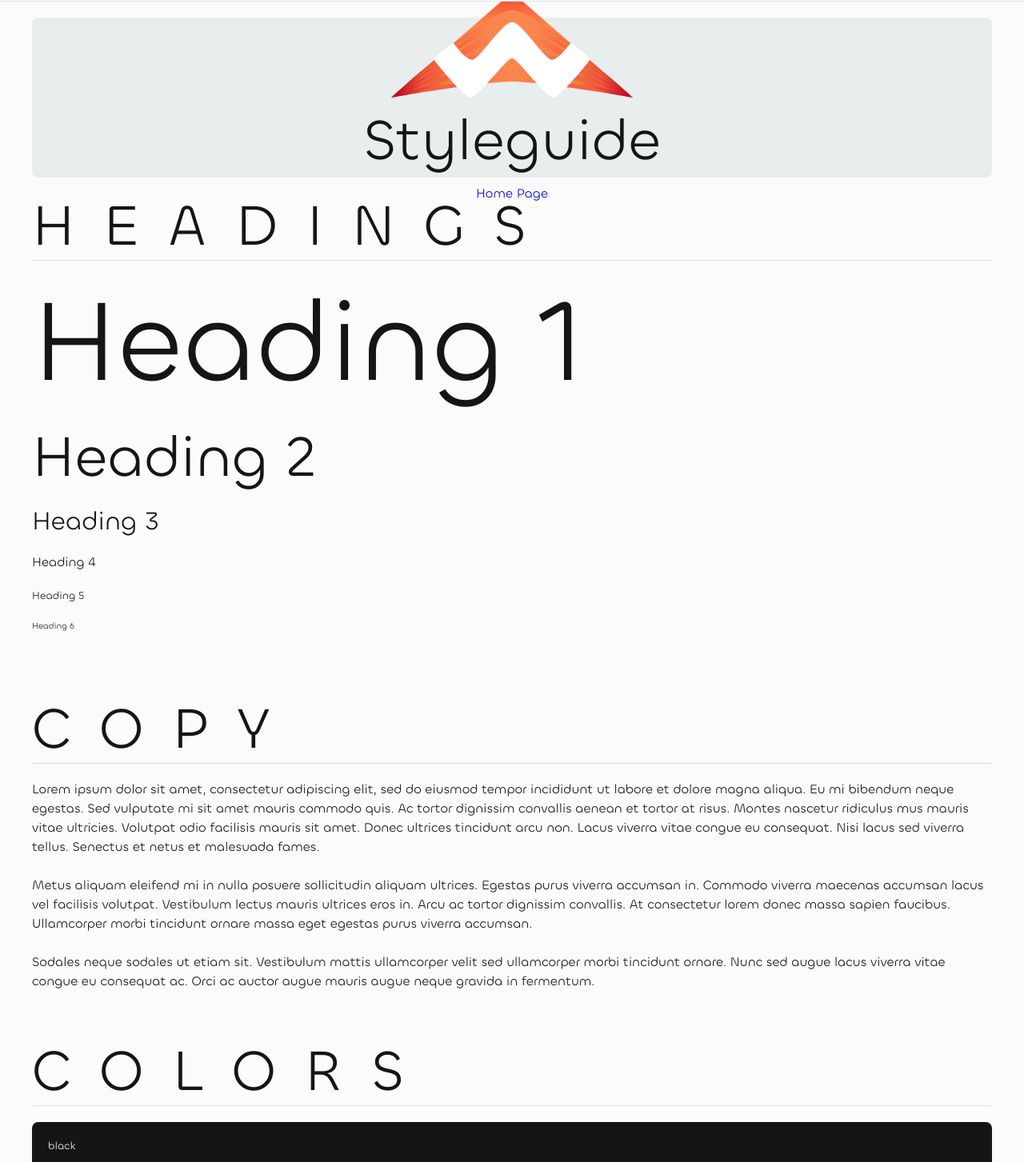
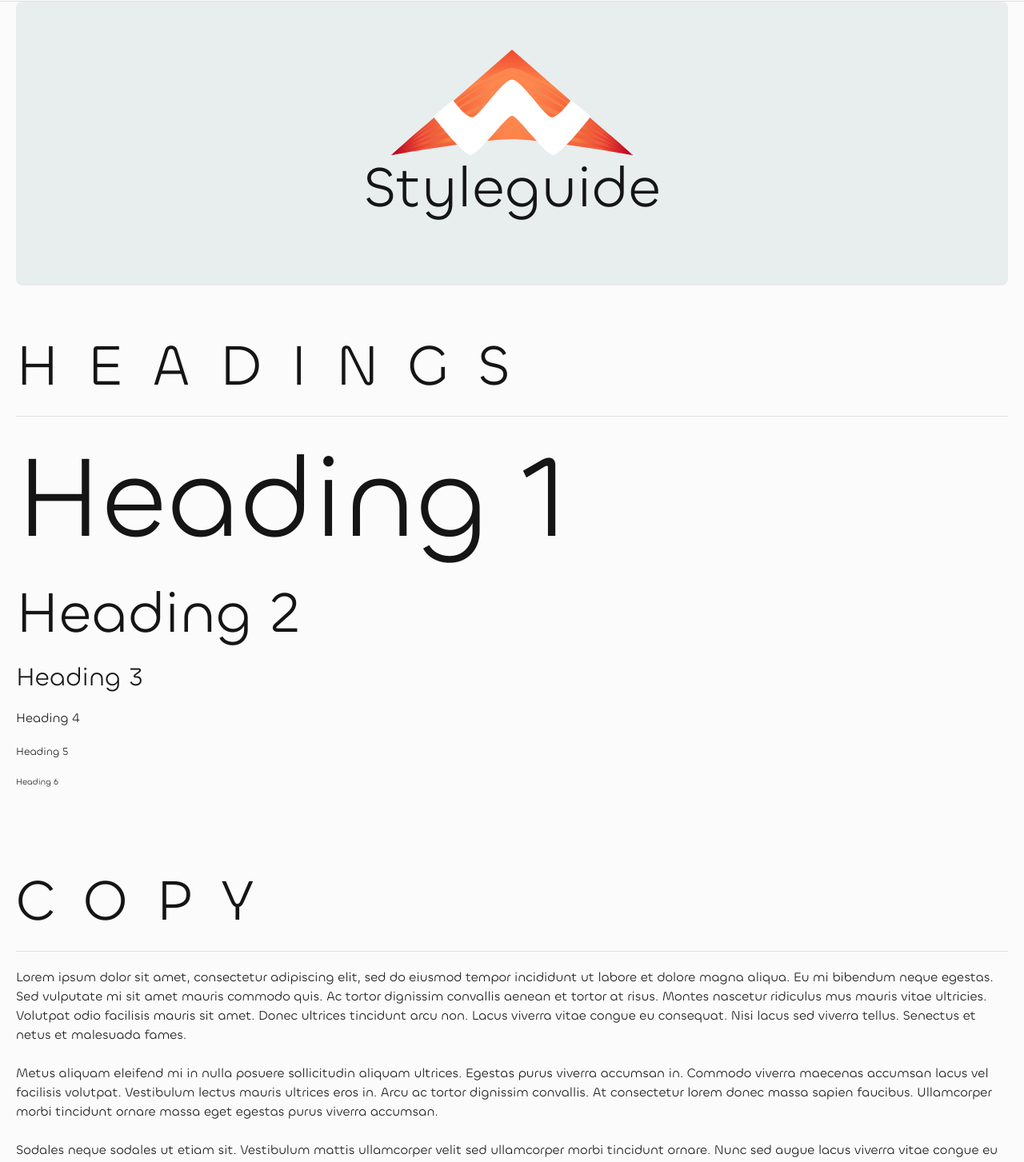
Before and after one commit to wolfpilot/wolfpilot.co, a Next.js app: page /styleguide in a window 1280 px wide. Shown: the part 58-1511 px from the top of the page at 80% size. Built offline with nearby package versions, Linux system fonts and the light colour scheme.

Commit message:
Update all CSS spacing styles

```diff
--- a/src/components/layout/Container.tsx
+++ b/src/components/layout/Container.tsx
@@ -3,8 +3,8 @@ import styled from "styled-components"
 const Container = styled.div`
   width: 100%;
   max-width: var(--max-content-width);
-  padding-right: var(--grid-gutter-size);
-  padding-left: var(--grid-gutter-size);
+  padding-right: var(--grid-offset-size);
+  padding-left: var(--grid-offset-size);
   margin: 0 auto;
 `
 
--- a/src/components/site/SiteDeskNav.tsx
+++ b/src/components/site/SiteDeskNav.tsx
@@ -79,13 +79,13 @@ const Logo = styled(LogoComponent)`
 
   ${mq.from.L`
     width: 75px;
-    margin-right: var(--grid-gutter-size);
-    margin-left: var(--grid-gutter-size);
+    margin-right: var(--spacing-default);
+    margin-left: var(--spacing-default);
   `}
 
   ${mq.from.XL`
-    margin-right: calc(2 * var(--grid-gutter-size));
-    margin-left: calc(2 * var(--grid-gutter-size));
+    margin-right: calc(2 * var(--spacing-default));
+    margin-left: calc(2 * var(--spacing-default));
   `}
 `
 
--- a/src/components/site/SiteFooter.tsx
+++ b/src/components/site/SiteFooter.tsx
@@ -32,7 +32,7 @@ const SiteFooter: React.FC = () => {
 }
 
 const Wrapper = styled.footer`
-  padding: var(--grid-gutter-size) 0;
+  padding: var(--spacing-default) 0;
 `
 
 const Content = styled.div`
@@ -47,7 +47,7 @@ const Content = styled.div`
 `
 
 const SocialLinks = styled(SocialLinksComponent)`
-  margin-bottom: var(--grid-gutter-size);
+  margin-bottom: var(--spacing-default);
 
   ${mq.from.M`
     margin-bottom:0;
--- a/src/components/site/SiteMobNav.tsx
+++ b/src/components/site/SiteMobNav.tsx
@@ -169,7 +169,7 @@ const NavBar = styled.div`
   height: 100%;
   justify-content: space-between;
   height: var(--site-header-height);
-  padding: calc(2 * var(--grid-gutter-size));
+  padding: var(--spacing-default);
 `
 
 const ToggleLine = styled.span<{ $isOpen: boolean }>`
@@ -279,14 +279,14 @@ const NavContentInner = styled.div`
 const NavList = styled(motion.ul)`
   list-style: none;
   margin: 0;
-  padding: calc(2 * var(--grid-gutter-size)) 0;
+  padding: var(--spacing-default) 0;
 `
 
 const NavItem = styled(motion.li)`
   text-transform: lowercase;
 
   &:not(:last-of-type) {
-    margin-bottom: calc(2 * var(--grid-gutter-size));
+    margin-bottom: var(--spacing-default);
   }
 `
 
--- a/src/components/utils/DebugGrid.tsx
+++ b/src/components/utils/DebugGrid.tsx
@@ -102,7 +102,7 @@ const Grid = styled.div`
   width: 100%;
   height: 100%;
   margin: 0 auto;
-  padding: 0 var(--grid-gutter-size);
+  padding: 0 var(--grid-offset-size);
   background-color: var(--c-gridBgColor);
 `
 Grid.displayName = "Grid"
--- a/src/pages/styleguide/index.tsx
+++ b/src/pages/styleguide/index.tsx
@@ -1,4 +1,3 @@
-import Link from "next/link"
 import Image from "next/image"
 import styled from "styled-components"
 
@@ -15,7 +14,7 @@ import Text from "@components/generic/Text"
 
 const StyleguidePage: React.FC = () => {
   return (
-    <Main>
+    <>
       <Container>
         <Header>
           <Image
@@ -24,12 +23,9 @@ const StyleguidePage: React.FC = () => {
             alt={"Logo of a hand-painted wolf with aviator goggles on"}
           />
           <Title>Styleguide</Title>
-          <Link href="/" scroll={false}>
-            Home Page
-          </Link>
         </Header>
 
-        <Content>
+        <Section>
           <ContentHeading level="h2">Headings</ContentHeading>
 
           <Heading level="h1">Heading 1</Heading>
@@ -38,9 +34,9 @@ const StyleguidePage: React.FC = () => {
           <Heading level="h4">Heading 4</Heading>
           <Heading level="h5">Heading 5</Heading>
           <Heading level="h6">Heading 6</Heading>
-        </Content>
+        </Section>
 
-        <Content>
+        <Section>
           <ContentHeading level="h2">Copy</ContentHeading>
 
           <Text>
@@ -67,73 +63,63 @@ const StyleguidePage: React.FC = () => {
             viverra vitae congue eu consequat ac. Orci ac auctor augue mauris
             augue neque gravida in fermentum.
           </Text>
-        </Content>
+        </Section>
 
-        <Content>
+        <Section>
           <ContentHeading level="h2">Colors</ContentHeading>
 
           <ColorList>
             {Object.entries(colors).map(([key, val], index) => (
               <ColorBlock key={index} hex={val}>
-                {key && <Heading level="h5">{key}</Heading>}
+                {key && <Heading level="h3">{key}</Heading>}
                 {val && <Text>{val}</Text>}
               </ColorBlock>
             ))}
           </ColorList>
-        </Content>
+        </Section>
       </Container>
-    </Main>
+    </>
   )
 }
-
-const Main = styled.div`
-  padding: var(--grid-gutter-size);
-`
-Main.displayName = "Main"
 
 const Header = styled.div`
   display: flex;
   flex-direction: column;
   justify-content: center;
   align-items: center;
-  height: 25vh;
-  margin-bottom: var(--grid-gutter-size);
+  min-height: 25vh;
+  margin-bottom: var(--spacing-block);
+  padding: var(--spacing-block) 0;
   border-radius: var(--border-radius-sml);
   background-color: var(--c-neutral4);
   color: var(--c-black);
 `
-Header.displayName = "Header"
 
-const Title = styled.div`
+const Title = styled.h1`
   font-size: 72px;
 `
-Title.displayName = "Title"
 
-const Content = styled.div`
+const Section = styled.div`
   &:not(:last-of-type) {
-    margin-bottom: var(--grid-gutter-size);
-    padding-bottom: calc(2 * var(--grid-gutter-size));
+    margin-bottom: var(--spacing-section);
   }
 `
-Content.displayName = "Content"
 
 const ContentHeading = styled(Heading)`
+  padding-bottom: var(--spacing-default);
   text-transform: uppercase;
   letter-spacing: 0.5em;
   border-bottom: 1px solid var(--c-neutral3);
 `
-ContentHeading.displayName = "ContentHeading"
 
 const ColorList = styled.div``
-ColorList.displayName = "ColorList"
 
 const ColorBlock = styled.div<{ hex: string }>`
-  margin: var(--grid-gutter-size) 0;
-  padding: var(--grid-gutter-size);
+  margin: var(--spacing-default) 0;
+  padding: var(--spacing-default);
   border-radius: var(--border-radius-sml);
   background-color: ${({ hex }) => hex};
   ${({ hex }) => hex === colors.black && `color: ${colors.white}`};
 `
-ColorBlock.displayName = "ColorBlock"
 
 export default StyleguidePage
--- a/src/styles/base.ts
+++ b/src/styles/base.ts
@@ -10,6 +10,7 @@ import {
   BORDER_RADIUS_SML,
   BORDER_RADIUS_LRG,
   columns,
+  offset,
   gutter,
   spacing,
 } from "@styles/layout"
@@ -49,6 +50,7 @@ export const base = css`
      */
     /* Set the default nr. of columns, gutter, etc. */
     --grid-columns: ${columns.XS};
+    --grid-offset-size: ${offset.XS};
     --grid-gutter-size: ${gutter.XS};
 
     /**
@@ -64,6 +66,7 @@ export const base = css`
 
     ${mq.from.S`
       --grid-columns: ${columns.S};
+      --grid-offset-size: ${offset.S};
       --grid-gutter-size: ${gutter.S};
     `}
 
@@ -72,6 +75,7 @@ export const base = css`
       --spacing-block: ${spacing.block.M};
       --spacing-section: ${spacing.section.M};
       --grid-columns: ${columns.M};
+      --grid-offset-size: ${offset.M};
       --grid-gutter-size: ${gutter.M};
     `}
 
@@ -79,11 +83,13 @@ export const base = css`
       --spacing-block: ${spacing.block.L};
       --spacing-section: ${spacing.section.L};
       --grid-columns: ${columns.L};
+      --grid-offset-size: ${offset.L};
       --grid-gutter-size: ${gutter.L};
     `}
 
     ${mq.from.XL`
       --grid-columns: ${columns.XL};
+      --grid-offset-size: ${offset.XL};
       --grid-gutter-size: ${gutter.XL};
       --grid-column-size: calc(
         (${MAX_CONTENT_WIDTH} - ((var(--grid-columns) + 1) * var(--grid-gutter-size))) /
--- a/src/styles/layout.ts
+++ b/src/styles/layout.ts
@@ -3,6 +3,7 @@ export const MAX_CONTENT_WIDTH = "1440px"
 export const BORDER_RADIUS_SML = "8px"
 export const BORDER_RADIUS_LRG = "16px"
 
+// The number of columns in the grid
 export const columns = {
   XS: 3,
   S: 3,
@@ -11,6 +12,16 @@ export const columns = {
   XL: 12,
 }
 
+// The spacing outside the right-most and left-most columns
+export const offset = {
+  XS: "10px",
+  S: "10px",
+  M: "10px",
+  L: "20px",
+  XL: "20px",
+}
+
+// The spacing between the columns themselves
 export const gutter = {
   XS: "10px",
   S: "10px",
@@ -19,6 +30,7 @@ export const gutter = {
   XL: "20px",
 }
 
+// Other spacing helpers
 export const spacing = {
   default: "20px",
   block: {
```
